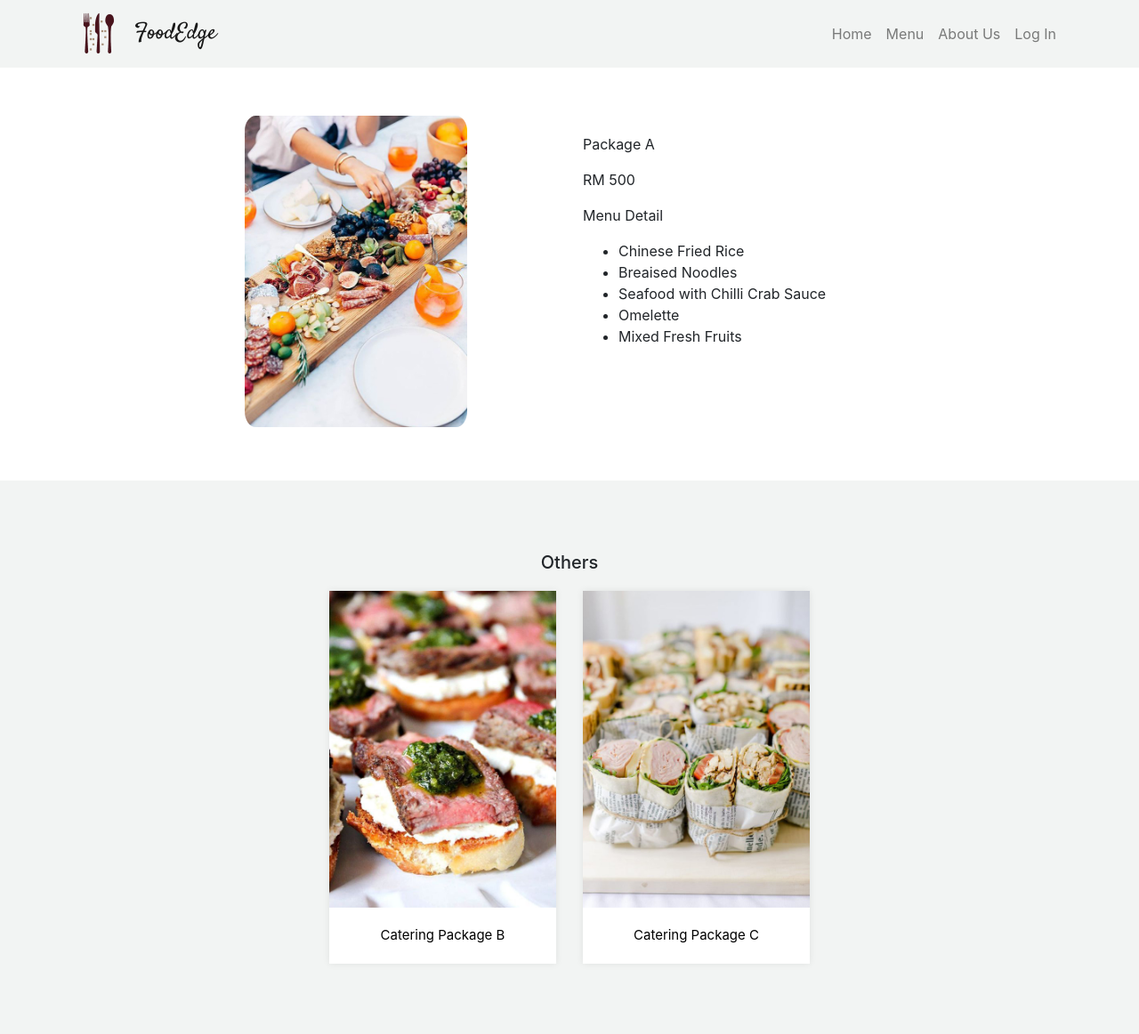
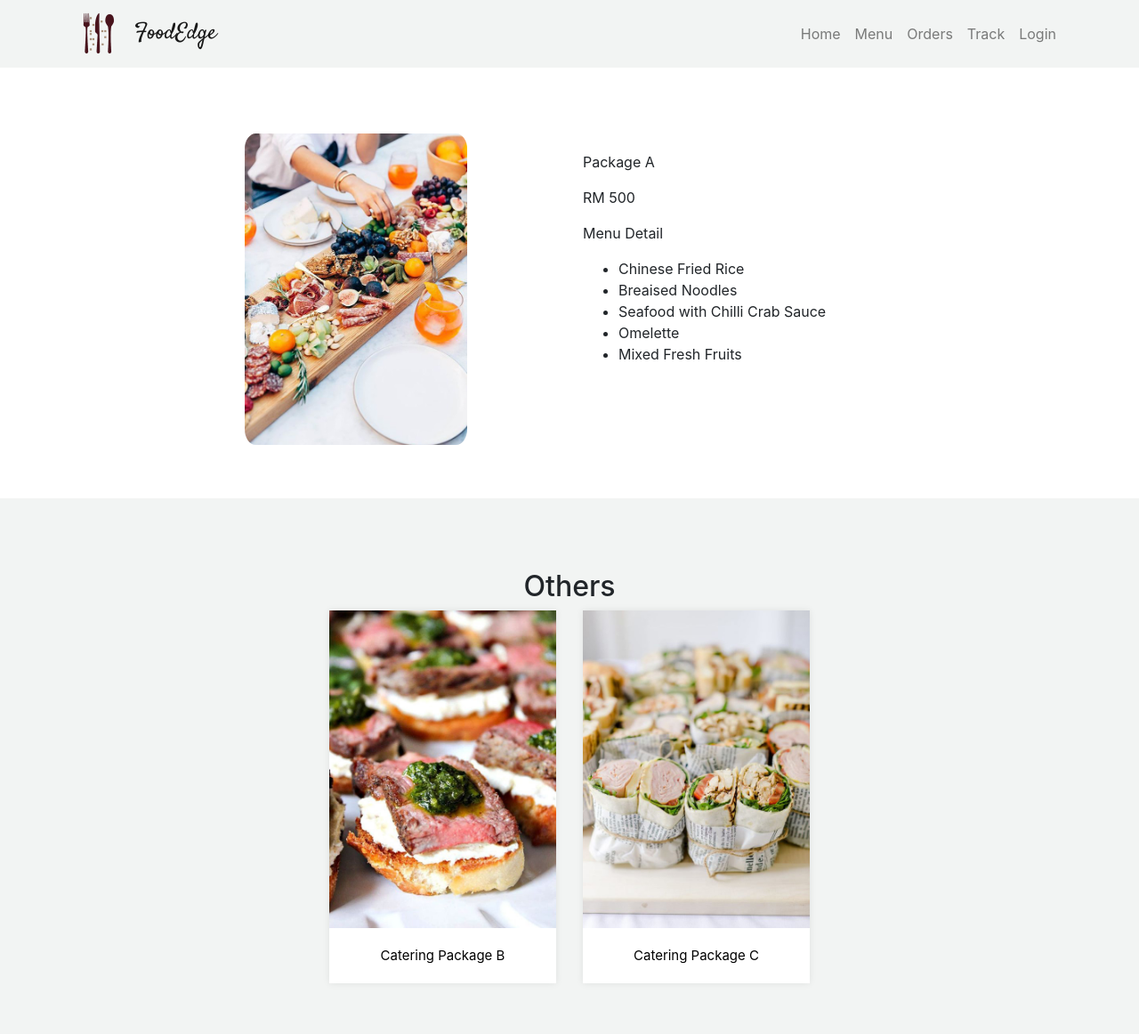
Before and after one commit to zensic/FCMS-Sprint1, a PHP site: page /ClientMenu.php in a window 1280 px wide. Shown: the top 1162 px of the page at 89% size. Run offline with PHP 8.4, Linux system fonts and the light colour scheme.

Commit message:
Fix navigation bar

```diff
--- a/ClientAccCreation.php
+++ b/ClientAccCreation.php
@@ -16,7 +16,7 @@
 
     <link href="https://fonts.googleapis.com/css?family=Roboto:400,700" rel="stylesheet">
     <title>Client Create Account</title>
-    <link rel="stylesheet" href="https://maxcdn.bootstrapcdn.com/bootstrap/3.3.7/css/bootstrap.min.css">
+    <!-- <link rel="stylesheet" href="https://maxcdn.bootstrapcdn.com/bootstrap/3.3.7/css/bootstrap.min.css"> -->
     <link rel="stylesheet" href="https://maxcdn.bootstrapcdn.com/font-awesome/4.7.0/css/font-awesome.min.css">
     <script src="https://ajax.googleapis.com/ajax/libs/jquery/1.12.4/jquery.min.js"></script>
     <script src="https://maxcdn.bootstrapcdn.com/bootstrap/3.3.7/js/bootstrap.min.js"></script>
--- a/ClientMenu.php
+++ b/ClientMenu.php
@@ -8,39 +8,20 @@
 
   <title>Catering Package Details</title>
 
-  <!-- Bootstrap core CSS -->
-  <link href="vendor/bootstrap/css/bootstrap.min.css" rel="stylesheet">
-  <link rel="stylesheet" href="https://stackpath.bootstrapcdn.com/bootstrap/4.5.2/css/bootstrap.min.css" integrity="sha384-JcKb8q3iqJ61gNV9KGb8thSsNjpSL0n8PARn9HuZOnIxN0hoP+VmmDGMN5t9UJ0Z" crossorigin="anonymous">
-
   <!-- Custom styles for this template -->
   <link href="styles/client_catering.css" rel="stylesheet">
 
-  <link href="https://fonts.googleapis.com/css2?family=Satisfy&display=swap" rel="stylesheet">
+  <?php
+        include 'include/NavBarStyle.php';
+  ?>
 
 </head>
 
 <body id="page-top">
 
-  <!-- Navigation -->
-  <nav class="navbar navbar-expand-lg navbar-light fixed-top" id="mainNav">
-    <div class="container">
-      <a class="navbar-brand" href="index.php"><img src='images/logo.png' width='50' id="logo"></a>
-      <a class="navbar-brand js-scroll-trigger" href="index.php" id="company">FoodEdge</a>
-      <button class="navbar-toggler" type="button" data-toggle="collapse" data-target="#navbarResponsive" aria-controls="navbarResponsive" aria-expanded="false" aria-label="Toggle navigation">
-        <span class="navbar-toggler-icon"></span>
-      </button>
-      <div class="collapse navbar-collapse" id="navbarResponsive">
-        <ul class="navbar-nav ml-auto">
-          <li class="nav-item"><a class="nav-link js-scroll-trigger" href="ClientHomePage.php">Home</a></li>
-          <li class="nav-item"><a class="nav-link js-scroll-trigger" href="ClientMenu.php">Menu</a></li>
-          <li class="nav-item"><a class="nav-link js-scroll-trigger" href="#">About Us</a></li>
-          <li class="nav-item"><a class="nav-link js-scroll-trigger" href="#">Log In</a></li>
-        </ul>
-      </div>
-    </div>
-  </nav>
-  <!--end navigation-->
-
+<?php
+        include 'include/ClientsNavBar.php';
+    ?>
 
   <section id="detail">
       <div class="container">
--- a/include/ClientsNavBar.php
+++ b/include/ClientsNavBar.php
@@ -1,23 +1,24 @@
 <?php
-    echo'
+    echo '
     <!-- Navigation -->
-    <nav class="navbar navbar-expand-lg navbar-light" id="mainNav">
+    <nav class="navbar navbar-expand-lg navbar-light fixed-top" id="mainNav">
     <div class="container">
-        <a class="navbar-brand" href="index.php"><img src="images/logo.png" width="50" id="logo"></a>
-        <a class="navbar-brand js-scroll-trigger" href="index.php" id="company">FoodEdge</a>
+      <a class="navbar-brand" href="#page-top"><img src="images/logo.png" width="50" id="logo"></a>
+      <a class="navbar-brand js-scroll-trigger" href="#page-top" id="company">FoodEdge</a>
       <button class="navbar-toggler" type="button" data-toggle="collapse" data-target="#navbarResponsive" aria-controls="navbarResponsive" aria-expanded="false" aria-label="Toggle navigation">
         <span class="navbar-toggler-icon"></span>
       </button>
       <div class="collapse navbar-collapse" id="navbarResponsive">
         <ul class="navbar-nav ml-auto">
-            <li class="nav-item"><a class="nav-link js-scroll-trigger" href="ClientHomePage.php">Home</a></li>
-            <li class="nav-item"><a class="nav-link js-scroll-trigger" href="ClientMenu.php">Menu</a></li>
-            <li class="nav-item"><a class="nav-link js-scroll-trigger" href="ClientOrders.php">Order</a></li>
-            <li class="nav-item"><a class="nav-link js-scroll-trigger" href="#">About Us</a></li>
-            <li class="nav-item"><a class="nav-link js-scroll-trigger" href="#">Log In</a></li>
+        <li class="nav-item"><a class="nav-link" href="ClientHome.php">Home</a></li>
+        <li class="nav-item"><a class="nav-link" href="ClientMenu.php">Menu</a></li>
+        <li class="nav-item"><a class="nav-link" href="ClientOrders.php">Orders</a></li>
+        <li class="nav-item"><a class="nav-link" href="ClientTracking.php">Track</a></li>
+        <li class="nav-item"><a class="nav-link" href="#">Login</a></li>
         </ul>
       </div>
     </div>
   </nav>
     '
+
 ?>
--- a/include/OTNavBar.php
+++ b/include/OTNavBar.php
@@ -11,7 +11,9 @@
                 <div class="collapse navbar-collapse" id="navbarSupportedContent">
                     <ul class="nav navbar-nav ml-auto smooth-scroll">
                         <li class="nav-item">
-                        <a class="nav-link" href="contact.html">Login</a>
+                        <a class="nav-link" href="OTCateringPackage1.php">Menu</a>
+                        <a class="nav-link" href="OTUpdateOrders.php">Track</a>
+                        <a class="nav-link" href="ClientHome.php">Logout</a>
                         </li>
                     </ul>
                 </div>
--- a/styles/OTCateringPackage1.css
+++ b/styles/OTCateringPackage1.css
@@ -56,9 +56,6 @@
     color: #5E503F;
   }
 
-  #menucontainer {
-    background-image: url("");
-  }
   h3.title{
     color:#fff;
   }
--- a/styles/client_catering.css
+++ b/styles/client_catering.css
@@ -57,8 +57,6 @@ h2{
 }
 
 #detail{
-    margin-top: 70px;
-    padding-top: 60px;
     padding-bottom: 60px;
 }
 
```
Also changed, not shown: ClientHome.php (+5 -3 lines), OTCateringPackage1.php (+6 -6 lines), include/MTNavBar.php (+10 -11 lines), 1 other file. Lines whose indentation alone changed are shown as unchanged.
